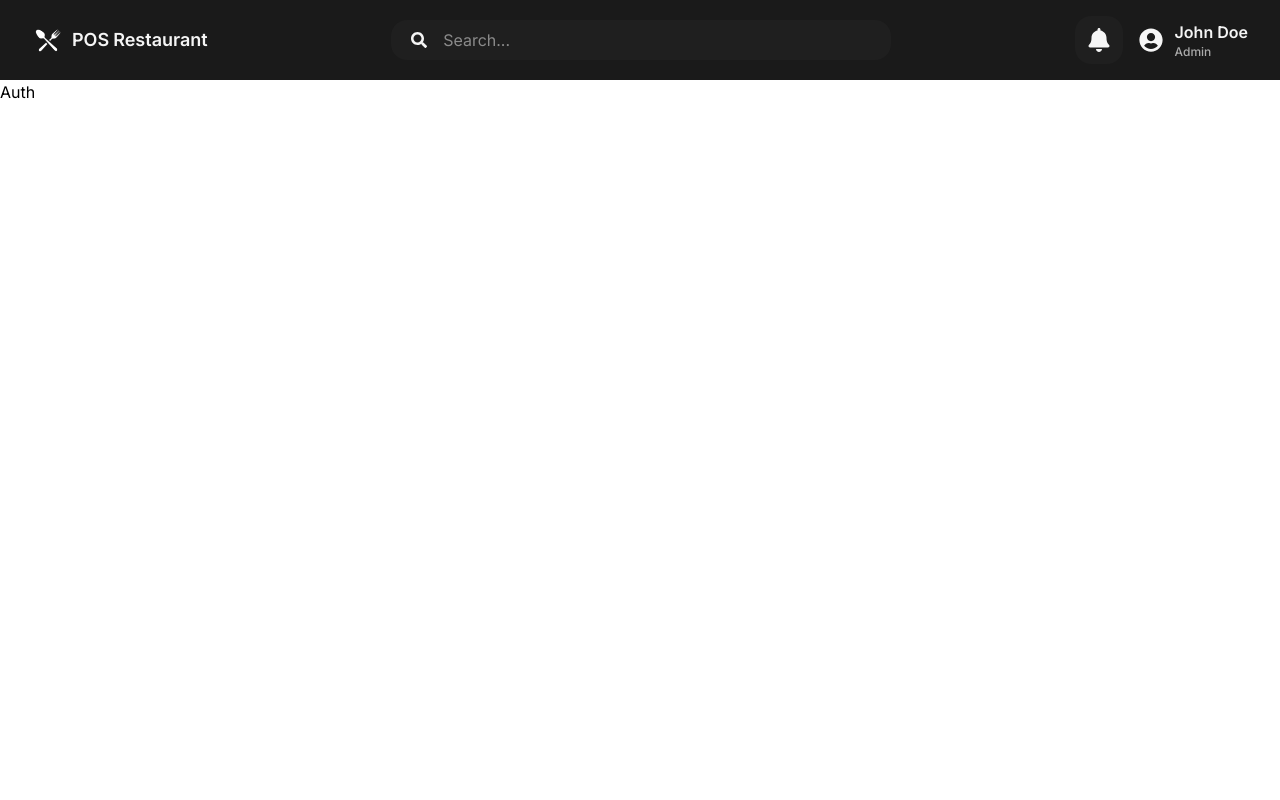
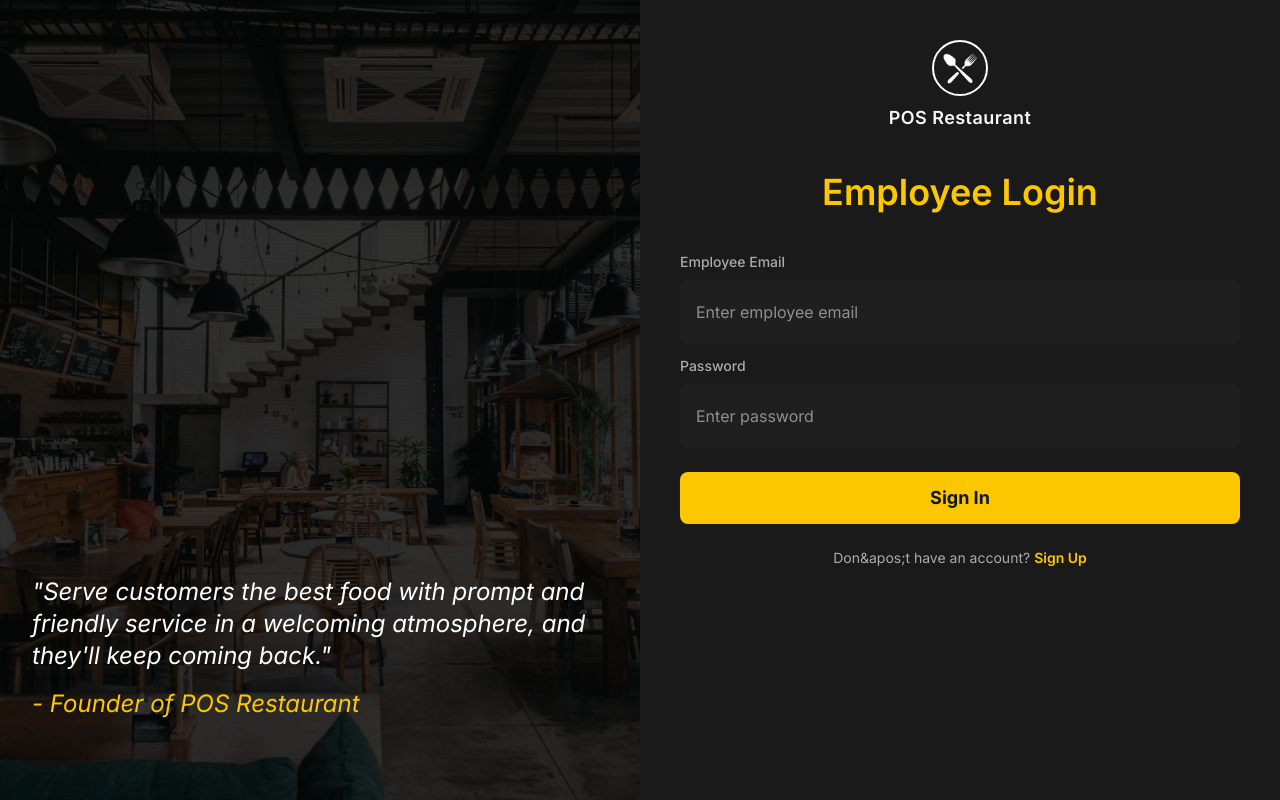
Before and after one commit to Maestro1982/pos-restaurant, a React (Vite) app in the folder pos-frontend-react/: page /auth in a window 1280 px wide. Built offline with nearby package versions, Linux system fonts and the light colour scheme.

Commit message:
Implement Auth Page UI Design

```diff
--- a/pos-frontend-react/src/App.tsx
+++ b/pos-frontend-react/src/App.tsx
@@ -1,4 +1,9 @@
-import { BrowserRouter as Router, Routes, Route } from 'react-router-dom';
+import {
+  BrowserRouter as Router,
+  Routes,
+  Route,
+  useLocation,
+} from 'react-router-dom';
 
 import './App.css';
 
@@ -6,10 +11,12 @@ import { Home, Auth, Orders, Tables, Menu } from './pages';
 
 import Header from './components/shared/Header';
 
-function App() {
+function Layout() {
+  const location = useLocation();
+  const hideHeaderRoutes = ['/auth'];
   return (
-    <Router>
-      <Header />
+    <>
+      {!hideHeaderRoutes.includes(location.pathname) && <Header />}
       <Routes>
         <Route path='/' element={<Home />} />
         <Route path='/auth' element={<Auth />} />
@@ -17,6 +24,14 @@ function App() {
         <Route path='/tables' element={<Tables />} />
         <Route path='/menu' element={<Menu />} />
       </Routes>
+    </>
+  );
+}
+
+function App() {
+  return (
+    <Router>
+      <Layout />
     </Router>
   );
 }
--- /dev/null
+++ b/pos-frontend-react/src/components/auth/Login.tsx
@@ -0,0 +1,64 @@
+import { useState } from 'react';
+
+const Login = () => {
+  const [formData, setFormData] = useState({
+    email: '',
+    password: '',
+  });
+
+  const handleInputChange = (e: React.ChangeEvent<HTMLInputElement>) => {
+    setFormData({ ...formData, [e.target.name]: e.target.value });
+  };
+
+  const handleSubmit = (e: React.FormEvent<HTMLFormElement>) => {
+    e.preventDefault();
+    console.log(formData);
+  };
+
+  return (
+    <div>
+      <form onSubmit={handleSubmit}>
+        <div>
+          <label className='block text-sm text-[#ababab] mb-2 font-medium mt-3'>
+            Employee Email
+          </label>
+          <div className='flex items-center rounded-lg p-5 px-4 bg-[#1f1f1f]'>
+            <input
+              type='email'
+              name='email'
+              placeholder='Enter employee email'
+              className='flex-1 bg-transparent text-white focus:outline-none'
+              required
+              value={formData.email}
+              onChange={handleInputChange}
+            />
+          </div>
+        </div>
+        <div>
+          <label className='block text-sm text-[#ababab] mb-2 font-medium mt-3'>
+            Password
+          </label>
+          <div className='flex items-center rounded-lg p-5 px-4 bg-[#1f1f1f]'>
+            <input
+              type='password'
+              name='password'
+              placeholder='Enter password'
+              className='flex-1 bg-transparent text-white focus:outline-none'
+              required
+              value={formData.password}
+              onChange={handleInputChange}
+            />
+          </div>
+        </div>
+
+        <button
+          type='submit'
+          className='w-full mt-6 py-3 text-lg bg-yellow-400 text-gray-900 font-bold rounded-lg cursor-pointer'
+        >
+          Sign In
+        </button>
+      </form>
+    </div>
+  );
+};
+export default Login;
--- /dev/null
+++ b/pos-frontend-react/src/components/auth/Register.tsx
@@ -0,0 +1,125 @@
+import { useState } from 'react';
+
+import { roles } from '../../constants/constants';
+
+const Register = () => {
+  const [formData, setFormData] = useState({
+    name: '',
+    email: '',
+    phone: '',
+    password: '',
+    role: '',
+  });
+
+  const handleInputChange = (e: React.ChangeEvent<HTMLInputElement>) => {
+    setFormData({ ...formData, [e.target.name]: e.target.value });
+  };
+
+  const handleRoleSelection = (selectedRole: string) => {
+    setFormData({ ...formData, role: selectedRole });
+  };
+
+  const handleSubmit = (e: React.FormEvent<HTMLFormElement>) => {
+    e.preventDefault();
+    console.log(formData);
+  };
+
+  return (
+    <div>
+      <form onSubmit={handleSubmit}>
+        <div>
+          <label className='block text-sm text-[#ababab] mb-2 font-medium'>
+            Employee Name
+          </label>
+          <div className='flex items-center rounded-lg p-5 px-4 bg-[#1f1f1f]'>
+            <input
+              type='text'
+              name='name'
+              placeholder='Enter employee name'
+              className='flex-1 bg-transparent text-white focus:outline-none'
+              required
+              value={formData.name}
+              onChange={handleInputChange}
+            />
+          </div>
+        </div>
+        <div>
+          <label className='block text-sm text-[#ababab] mb-2 font-medium mt-3'>
+            Employee Email
+          </label>
+          <div className='flex items-center rounded-lg p-5 px-4 bg-[#1f1f1f]'>
+            <input
+              type='email'
+              name='email'
+              placeholder='Enter employee email'
+              className='flex-1 bg-transparent text-white focus:outline-none'
+              required
+              value={formData.email}
+              onChange={handleInputChange}
+            />
+          </div>
+        </div>
+        <div>
+          <label className='block text-sm text-[#ababab] mb-2 font-medium mt-3'>
+            Employee Phone
+          </label>
+          <div className='flex items-center rounded-lg p-5 px-4 bg-[#1f1f1f]'>
+            <input
+              type='number'
+              name='phone'
+              placeholder='Enter employee phone'
+              className='flex-1 bg-transparent text-white focus:outline-none'
+              required
+              value={formData.phone}
+              onChange={handleInputChange}
+            />
+          </div>
+        </div>
+        <div>
+          <label className='block text-sm text-[#ababab] mb-2 font-medium mt-3'>
+            Password
+          </label>
+          <div className='flex items-center rounded-lg p-5 px-4 bg-[#1f1f1f]'>
+            <input
+              type='password'
+              name='password'
+              placeholder='Enter password'
+              className='flex-1 bg-transparent text-white focus:outline-none'
+              required
+              value={formData.password}
+              onChange={handleInputChange}
+            />
+          </div>
+        </div>
+        <div>
+          <label className='block text-sm text-[#ababab] mb-2 font-medium mt-3'>
+            Choose your role
+          </label>
+          <div className='flex items-center gap-3 mt-4'>
+            {roles.map((role) => (
+              <button
+                key={role}
+                type='button'
+                className={`bg-[#1f1f1f] px-4 py-3 w-full rounded-lg text-[#ababab] cursor-pointer ${
+                  formData.role === role ? 'bg-blue-500 text-gray-200' : ''
+                }`}
+                onClick={() => handleRoleSelection(role)}
+              >
+                {role}
+              </button>
+            ))}
+          </div>
+        </div>
+
+        <button
+          type='submit'
+          className='w-full mt-6 py-3 text-lg bg-yellow-400 text-gray-900 font-bold rounded-lg cursor-pointer'
+        >
+          Sign Up
+        </button>
+      </form>
+    </div>
+  );
+};
+
+export default Register;
--- a/pos-frontend-react/src/constants/constants.ts
+++ b/pos-frontend-react/src/constants/constants.ts
@@ -399,3 +399,5 @@ export const menus = [
   },
   { id: 8, name: 'Salads', bgColor: '#AA336A', icon: '🥗', items: salads },
 ];
+
+export const roles = ['Waiter', 'Cashier', 'Admin'];
--- a/pos-frontend-react/src/pages/Auth.tsx
+++ b/pos-frontend-react/src/pages/Auth.tsx
@@ -1,4 +1,71 @@
+import { useState } from 'react';
+
+import restaurant from '../assets/images/restaurant.jpg';
+import logo from '../assets/images/logo.png';
+
+import Register from '../components/auth/Register';
+import Login from '../components/auth/Login';
+
 const Auth = () => {
-  return <div>Auth</div>;
+  const [isRegistered, setIsRegistered] = useState<boolean>(false);
+  return (
+    <div className='flex min-h-screen w-full'>
+      {/* Left Section */}
+      <div className='relative w-1/2 flex items-center justify-center bg-cover'>
+        {/* BG Image */}
+        <img
+          src={restaurant}
+          alt='Restaurant Image'
+          className='w-full h-full object-cover'
+        />
+        {/* Black Overlay */}
+        <div className='absolute inset-0 bg-current/80' />
+        {/* Quote At Bottom */}
+        <blockquote className='absolute bottom-10 px-8 mb-10 text-2xl text-white italic'>
+          "Serve customers the best food with prompt and friendly service in a
+          welcoming atmosphere, and they'll keep coming back."
+          <br />
+          <span className='block mt-4 text-yellow-400'>
+            - Founder of POS Restaurant
+          </span>
+        </blockquote>
+      </div>
+
+      {/* Right Section */}
+      <div className='w-1/2 min-h-screen bg-[#1a1a1a] p-10'>
+        <div className='flex flex-col items-center gap-2'>
+          <img
+            src={logo}
+            alt='Restaurant Logo'
+            className='size-14 border-2 border-white rounded-full p-1'
+          />
+          <h1 className='text-lg text-[#f5f5f5] font-semibold tracking-wide'>
+            POS Restaurant
+          </h1>
+        </div>
+        <h2 className='text-4xl text-yellow-400 text-center mt-10 font-semibold mb-10'>
+          {isRegistered ? 'Employee Registration' : 'Employee Login'}
+        </h2>
+
+        {/* Components */}
+        {isRegistered ? <Register /> : <Login />}
+
+        <div className='flex justify-center mt-6'>
+          <span className='text-sm text-[#ababab]'>
+            {isRegistered
+              ? 'Already have an account?'
+              : 'Don&apos;t have an account?'}
+            <a
+              onClick={() => setIsRegistered(!isRegistered)}
+              href='#'
+              className='text-yellow-400 font-semibold hover:underline ml-1'
+            >
+              {isRegistered ? 'Sign In' : 'Sign Up'}
+            </a>
+          </span>
+        </div>
+      </div>
+    </div>
+  );
 };
 export default Auth;
```
Also changed, not shown: pos-frontend-react/src/assets/images/restaurant.jpg (added).
